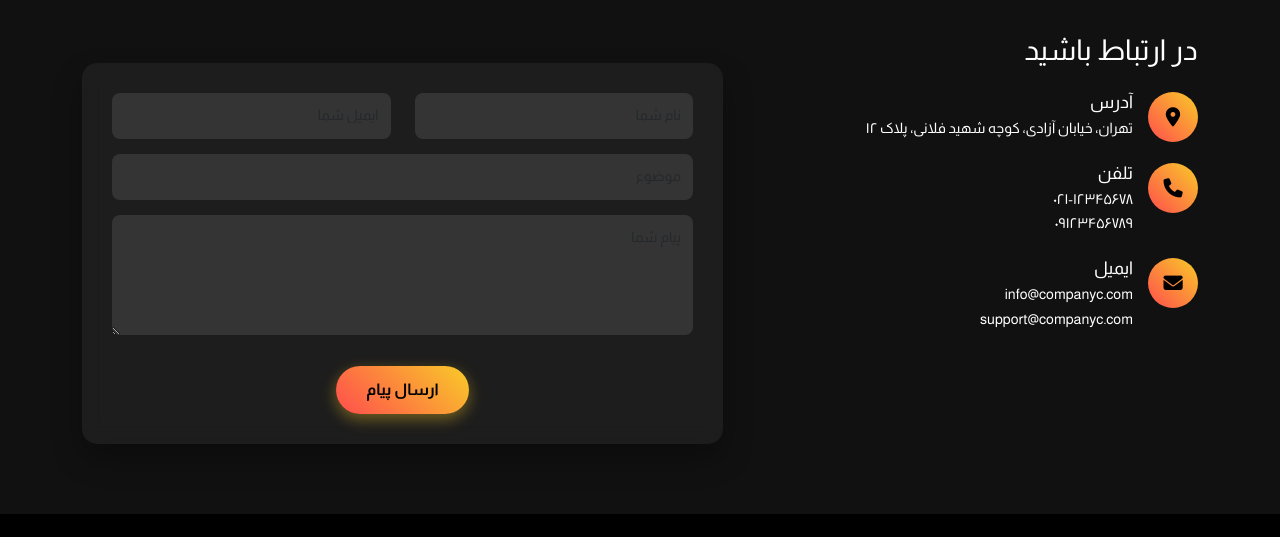
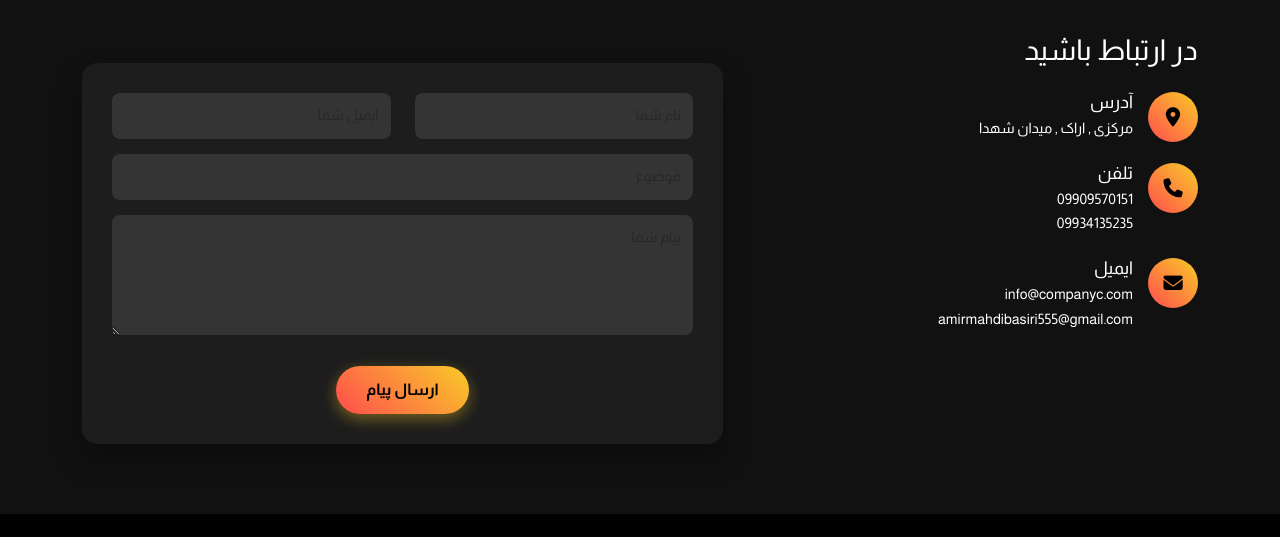
Before and after one commit to AAMIRMMAHDI/C, a plain HTML site: page index.html in a window 1280 px wide. Shown: the part 3383-3920 px from the top of the page. Drawn offline with nearby package versions, Linux system fonts and the light colour scheme.

Commit message:
Update index.html

```diff
--- a/index.html
+++ b/index.html
@@ -928,7 +928,7 @@
                             </div>
                             <div>
                                 <h4>آدرس</h4>
-                                <p>تهران، خیابان آزادی، کوچه شهید فلانی، پلاک ۱۲</p>
+                                <p href="https://ytjkyu.pythonanywhere.com/" >مرکزی , اراک , میدان شهدا</p>
                             </div>
                         </div>
                         <div class="contact-item">
@@ -937,8 +937,8 @@
                             </div>
                             <div>
                                 <h4>تلفن</h4>
-                                <p>۰۲۱-۱۲۳۴۵۶۷۸</p>
-                                <p>۰۹۱۲۳۴۵۶۷۸۹</p>
+                                <p>09909570151</p>
+                                <p>09934135235</p>
                             </div>
                         </div>
                         <div class="contact-item">
@@ -948,7 +948,7 @@
                             <div>
                                 <h4>ایمیل</h4>
                                 <p>info@companyc.com</p>
-                                <p>support@companyc.com</p>
+                                <p>amirmahdibasiri555@gmail.com</p>
                             </div>
                         </div>
                     </div>
```
